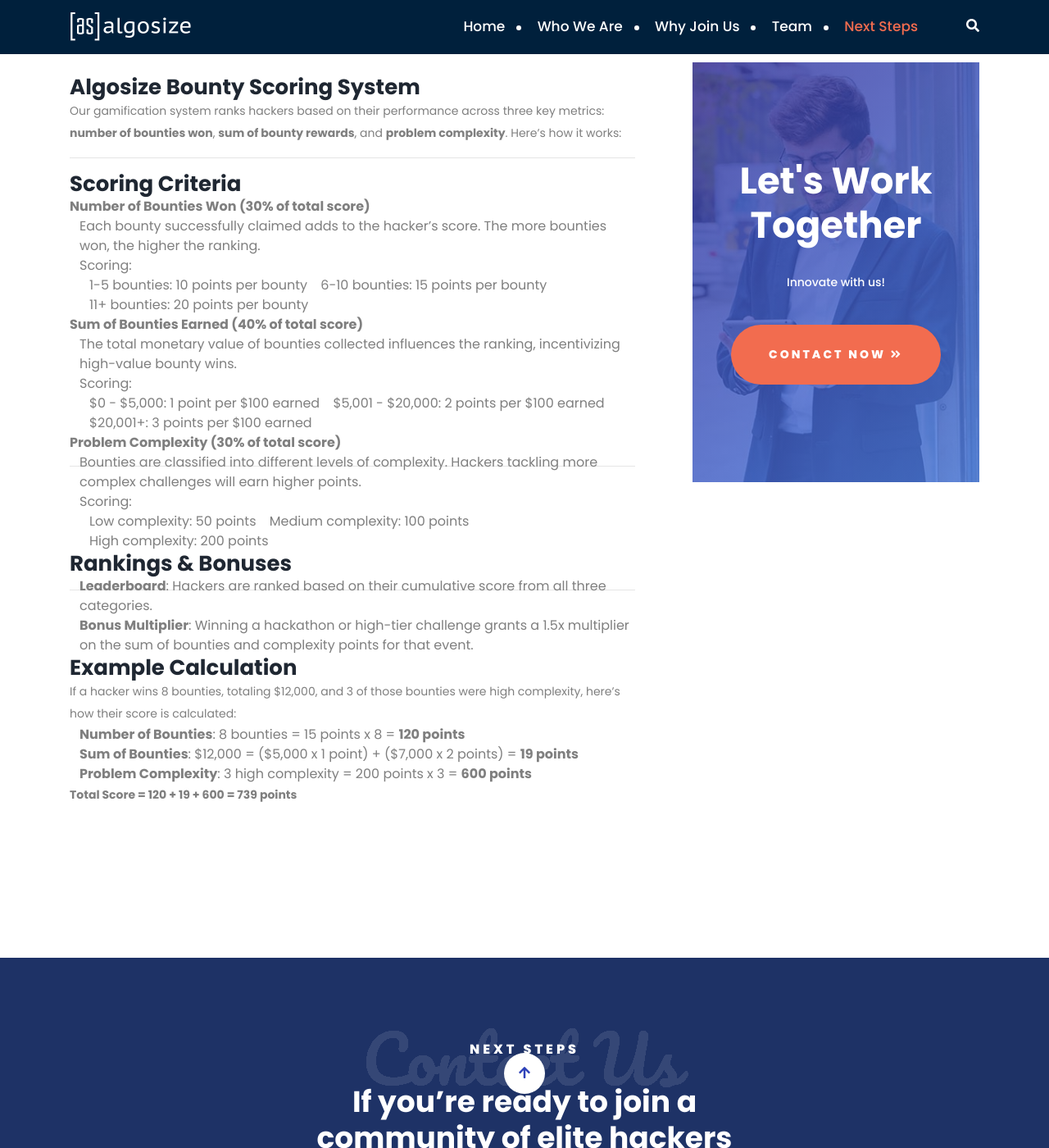
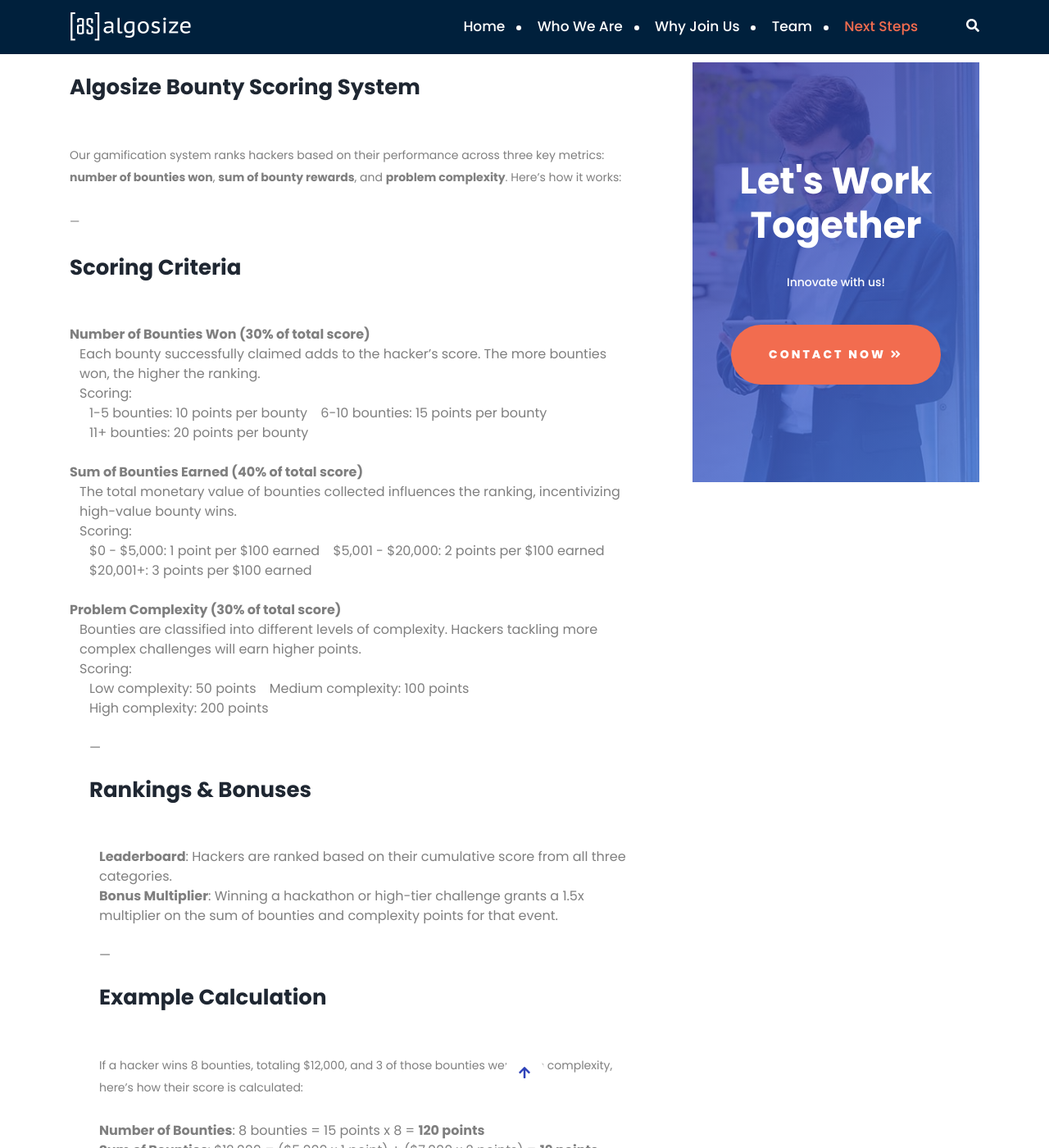
Before and after one commit to AlgoSize/website, a Jekyll site: the page built from _services/Gamification-Bounties.md, in a window 1280 px wide and 1400 px high, scrolled down 885 px. Shown: the whole window at 82% size. Built offline with Jekyll 4.4.1, drawn with Linux system fonts in a browser that asks for light colours.

Commit message:
Update Gamification-Bounties.md

```diff
--- a/_services/Gamification-Bounties.md
+++ b/_services/Gamification-Bounties.md
@@ -5,49 +5,65 @@ layout: service
 ---
 
 ### **Algosize Bounty Scoring System**
-
+<br/>
+<br/>
 Our gamification system ranks hackers based on their performance across three key metrics: **number of bounties won**, **sum of bounty rewards**, and **problem complexity**. Here's how it works:
-
+<br/>
+<br/>
 ---
-
+<br/>
+<br/>
 ### **Scoring Criteria**
-
+<br/>
+<br/>
 1. **Number of Bounties Won (30% of total score)**
    - Each bounty successfully claimed adds to the hacker's score. The more bounties won, the higher the ranking.
    - Scoring:
      - 1-5 bounties: 10 points per bounty
      - 6-10 bounties: 15 points per bounty
      - 11+ bounties: 20 points per bounty
-
+<br/>
+<br/>
 2. **Sum of Bounties Earned (40% of total score)**
    - The total monetary value of bounties collected influences the ranking, incentivizing high-value bounty wins.
    - Scoring:
      - $0 - $5,000: 1 point per $100 earned
      - $5,001 - $20,000: 2 points per $100 earned
      - $20,001+: 3 points per $100 earned
-
+<br/>
+<br/>
 3. **Problem Complexity (30% of total score)**
    - Bounties are classified into different levels of complexity. Hackers tackling more complex challenges will earn higher points.
    - Scoring:
      - Low complexity: 50 points
      - Medium complexity: 100 points
      - High complexity: 200 points
-
+<br/>
+<br/>
 ---
-
+<br/>
+<br/>
 ### **Rankings & Bonuses**
-
+<br/>
+<br/>
 - **Leaderboard**: Hackers are ranked based on their cumulative score from all three categories.
 - **Bonus Multiplier**: Winning a hackathon or high-tier challenge grants a 1.5x multiplier on the sum of bounties and complexity points for that event.
-
+<br/>
+<br/>
 ---
-
+<br/>
+<br/>
 ### **Example Calculation**
-
+<br/>
+<br/>
 If a hacker wins 8 bounties, totaling $12,000, and 3 of those bounties were high complexity, here’s how their score is calculated:
-
+<br/>
+<br/>
 - **Number of Bounties**: 8 bounties = 15 points x 8 = **120 points**
 - **Sum of Bounties**: $12,000 = ($5,000 x 1 point) + ($7,000 x 2 points) = **19 points**
 - **Problem Complexity**: 3 high complexity = 200 points x 3 = **600 points**
-
+<br/>
+<br/>
 **Total Score = 120 + 19 + 600 = 739 points**
+<br/>
+<br/>
```
